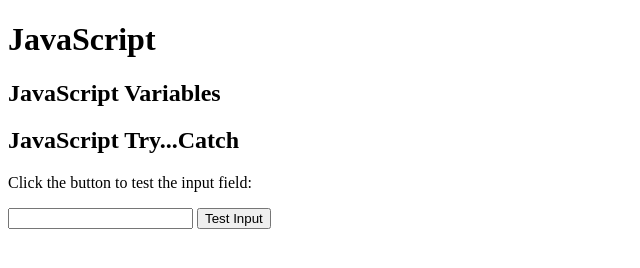
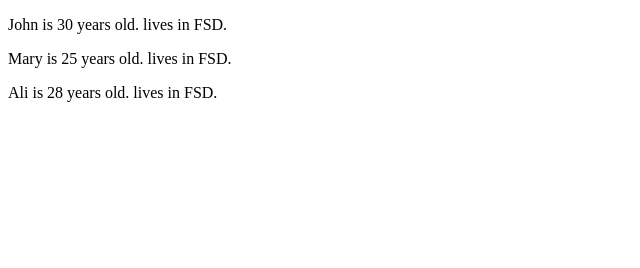
Before and after one commit to ft-umer/CSS, a plain HTML site: page js.html in a window 1280 px wide. Shown: the whole page, without its empty margins (0-640 px from the left). Drawn offline with Linux system fonts and the light colour scheme.

Commit message:
frontend

```diff
--- a/js.html
+++ b/js.html
@@ -6,33 +6,11 @@
         <title>Javascript</title>
     </head>
     <body>
-        <h1>JavaScript</h1>
-        <h2>JavaScript Variables</h2>
-        <p style="color: red;" id="city"></p>
+
+        <p id="result"></p>
+        <p id="result1"></p>
+        <p id="result2"></p>
+
         <script src="/main.js"></script>
-
-        <h2>JavaScript Try...Catch</h2>
-        <p>Click the button to test the input field:</p>
-        <input id="demo" type="text">
-        <button type="button" onclick="myFunction()">Test Input</button>
-        <p id="p01"></p>
-
-        <script>
-function myFunction() {
-  const message = document.getElementById("p01");
-  message.innerHTML = "";
-  let x = document.getElementById("demo").value;
-  try {
-    if(x.trim() == "") throw "empty";
-    if(isNaN(x)) throw "not a number";
-    x = Number(x);
-    if(x < 5) throw "too low";
-    if(x > 10) throw "too high";
-  }
-  catch(err) {
-    message.innerHTML = "Input is " + err;
-  }
-}
-</script>
     </body>
 </html>
--- a/main.js
+++ b/main.js
@@ -69,14 +69,20 @@
 // }
 
 
-// const person = {};
+const person = function(first, last, age) {
+  this.firstName = first;
+  this.lastName = last;
+  this.age = age;
+  this.defaultCity = "FSD";
+}
 
-// person.firstName = "John";
-// person.lastName = "Doe";
-// person.age = 50;
-// person.eyeColor = "blue";
+const person1 = new person("John", "Doe", 30);
+const person2 = new person("Mary", "Doe", 25);
+const person3 = new person("Ali", "Khan", 28);
 
-
+document.getElementById("result").innerHTML = person1.firstName + " is " + person1.age + " years old." + " lives in " + person1.defaultCity + ".";
+document.getElementById("result1").innerHTML = person2.firstName + " is " + person2.age + " years old." + " lives in " + person2.defaultCity + ".";
+document.getElementById("result2").innerHTML = person3.firstName + " is " + person3.age + " years old." + " lives in " + person3.defaultCity + ".";
 
 
 // document.getElementById("result").innerHTML = person.firstName + " is " + person.age + " years old.";
```
